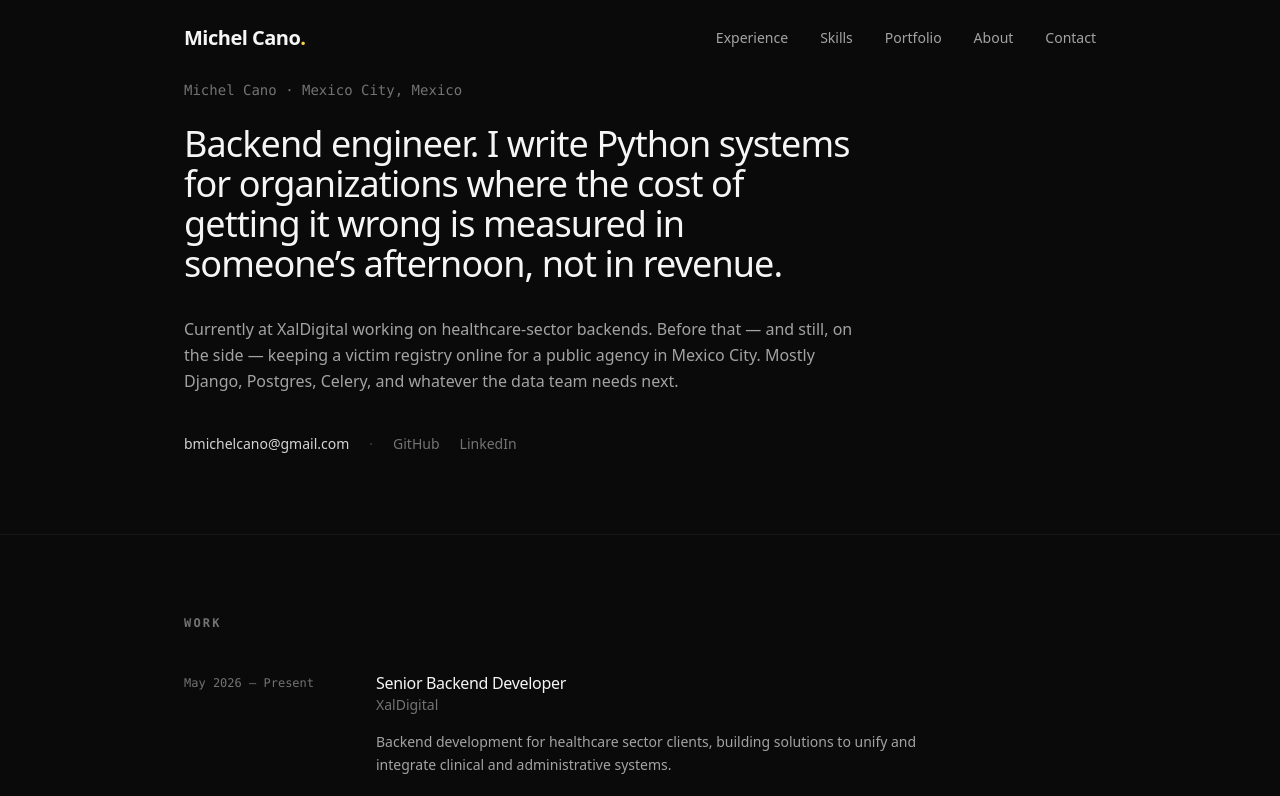
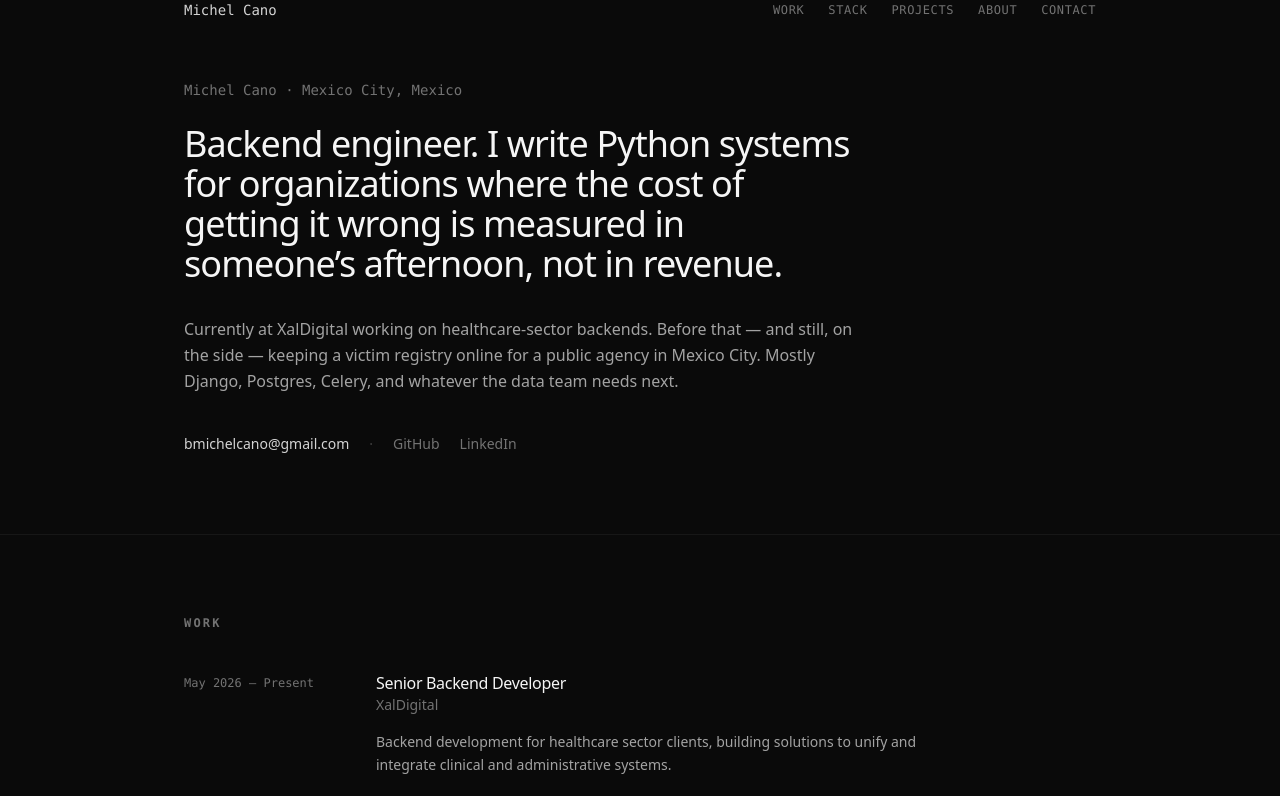
Before and after one commit to lehcimhdz/sitio_web_personal, a Next.js app: page / in a window 1280 px wide. Shown: the top 796 px of the page. Built offline with nearby package versions, Linux system fonts and the light colour scheme.

Commit message:
feat: simplify Navbar — drop colored period and entrance stagger

```diff
--- a/src/components/Navbar.tsx
+++ b/src/components/Navbar.tsx
@@ -1,8 +1,7 @@
-
 'use client';
 
 import { useState } from 'react';
-import { motion, AnimatePresence } from 'framer-motion';
+import { AnimatePresence, motion } from 'framer-motion';
 import { Menu, X } from 'lucide-react';
 import { personalInfo } from '@/data/content';
 import useScrollPosition from '@/hooks/useScrollPosition';
@@ -20,72 +19,69 @@ const Navbar = () => {
   };
 
   const navLinks = [
-    { name: 'Experience', id: 'experience' },
-    { name: 'Skills', id: 'skills' },
-    { name: 'Portfolio', id: 'portfolio' },
+    { name: 'Work', id: 'experience' },
+    { name: 'Stack', id: 'skills' },
+    { name: 'Projects', id: 'portfolio' },
     { name: 'About', id: 'about' },
     { name: 'Contact', id: 'contact' },
   ];
 
   return (
     <header
-      className={`fixed top-0 left-0 right-0 z-50 transition-all duration-300 border-b ${scrolled
-          ? 'bg-neutral-950/90 backdrop-blur-md border-neutral-900 py-4'
-          : 'bg-transparent border-transparent py-6'
-        }`}
+      className={`fixed top-0 left-0 right-0 z-50 transition-colors duration-300 ${
+        scrolled
+          ? 'bg-neutral-950/85 backdrop-blur-md border-b border-neutral-900'
+          : 'bg-transparent border-b border-transparent'
+      }`}
     >
-      <nav className="container-custom flex justify-between items-center">
-        <motion.div
-          initial={{ opacity: 0, x: -20 }}
-          animate={{ opacity: 1, x: 0 }}
-          className="font-bold text-xl tracking-tight text-neutral-100"
+      <nav className="container-custom flex justify-between items-center py-4">
+        <a
+          href="#home"
+          className="font-mono text-sm text-neutral-300 hover:text-neutral-100 transition-colors"
         >
           {personalInfo.name}
-          <span className="text-amber-300">.</span>
-        </motion.div>
+        </a>
 
-        {/* Desktop Navigation */}
-        <div className="hidden md:flex gap-8">
-          {navLinks.map((link, index) => (
-            <motion.button
+        <div className="hidden md:flex gap-6">
+          {navLinks.map((link) => (
+            <button
               key={link.id}
-              initial={{ opacity: 0, y: -10 }}
-              animate={{ opacity: 1, y: 0 }}
-              transition={{ delay: index * 0.1 }}
               onClick={() => scrollToSection(link.id)}
-              className="text-sm font-medium text-neutral-400 hover:text-amber-300 transition-colors"
+              className="text-xs font-mono uppercase tracking-wider text-neutral-500 hover:text-amber-300 transition-colors"
             >
               {link.name}
-            </motion.button>
+            </button>
           ))}
         </div>
 
-        {/* Mobile Toggle */}
         <div className="md:hidden">
           <button
             onClick={() => setIsOpen(!isOpen)}
-            className="text-neutral-300 hover:text-white p-2"
+            className="text-neutral-400 hover:text-neutral-100 p-2"
+            aria-label={isOpen ? 'Close menu' : 'Open menu'}
+            aria-expanded={isOpen}
+            aria-controls="mobile-menu"
           >
-            {isOpen ? <X size={24} /> : <Menu size={24} />}
+            {isOpen ? <X size={20} /> : <Menu size={20} />}
           </button>
         </div>
       </nav>
 
-      {/* Mobile Menu */}
       <AnimatePresence>
         {isOpen && (
           <motion.div
+            id="mobile-menu"
             initial={{ opacity: 0, height: 0 }}
             animate={{ opacity: 1, height: 'auto' }}
             exit={{ opacity: 0, height: 0 }}
             className="md:hidden bg-neutral-950 border-b border-neutral-900 overflow-hidden"
           >
-            <div className="container-custom py-6 flex flex-col gap-4">
+            <div className="container-custom py-4 flex flex-col gap-3">
               {navLinks.map((link) => (
                 <button
                   key={link.id}
                   onClick={() => scrollToSection(link.id)}
-                  className="text-left text-lg font-medium text-neutral-400 hover:text-amber-300 py-2"
+                  className="text-left text-xs font-mono uppercase tracking-wider text-neutral-400 hover:text-amber-300 py-2"
                 >
                   {link.name}
                 </button>
```
